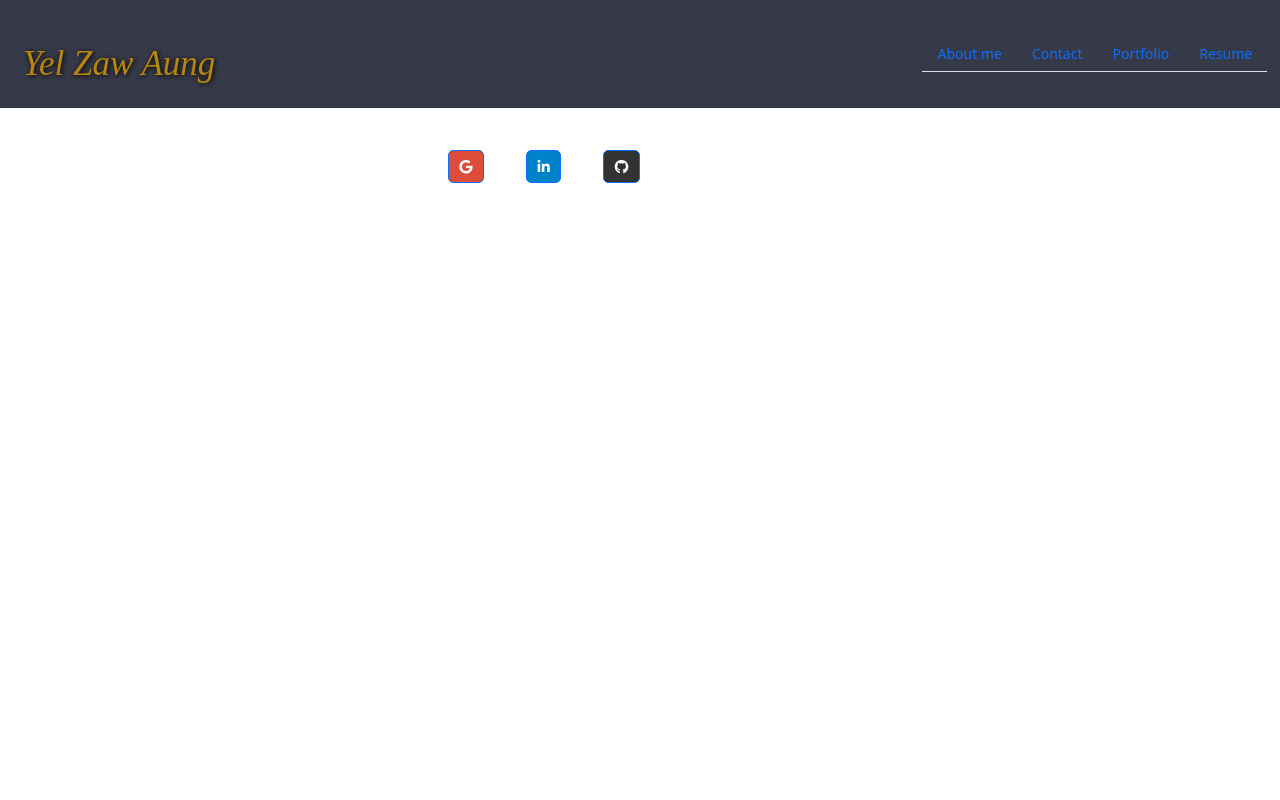
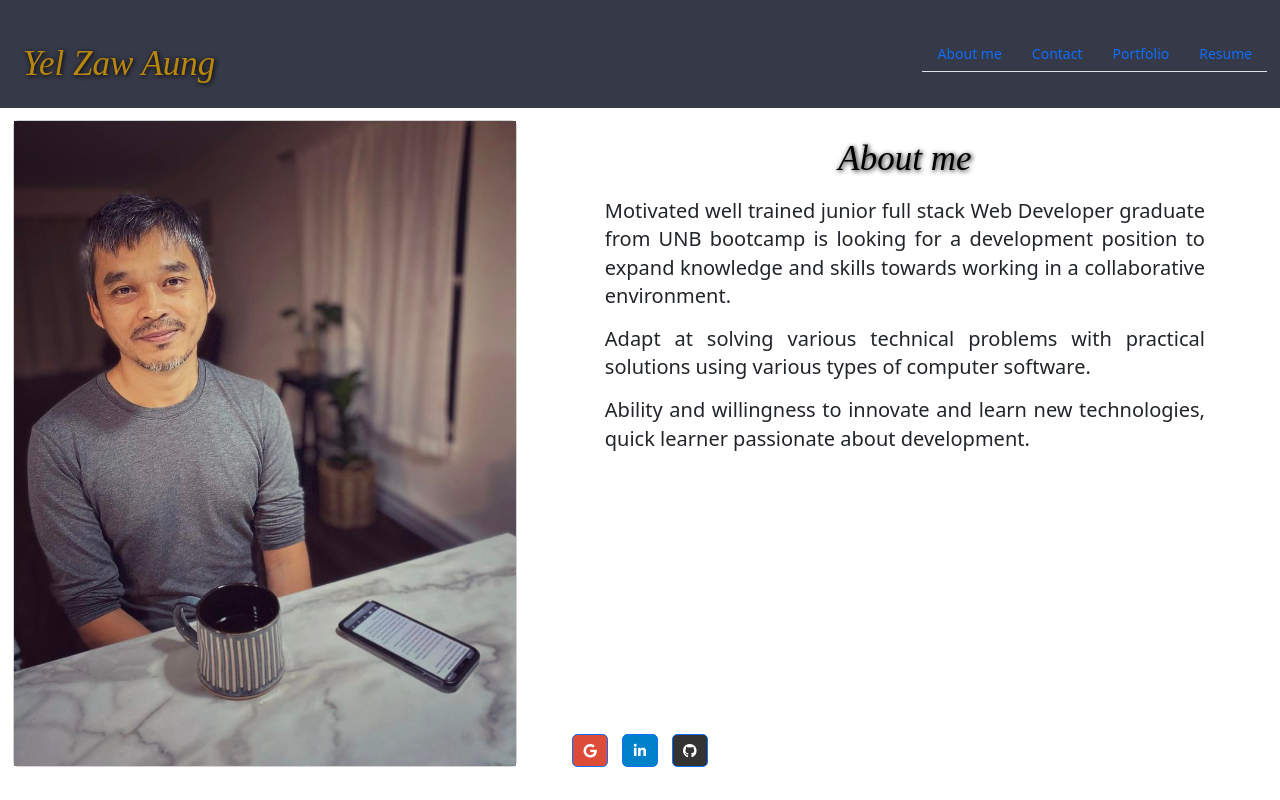
Before and after one commit to Yelzaw/yel-react-portfolio, a React (Create React App) app: page / in a window 1280 px wide. Built offline with nearby package versions, Linux system fonts and the light colour scheme.

Commit message:
Completed About me

```diff
--- a/package.json
+++ b/package.json
@@ -11,6 +11,7 @@
     "dotenv": "^16.0.3",
     "pretty": "^2.0.0",
     "react": "^18.2.0",
+    "react-bootstrap": "^2.7.2",
     "react-dom": "^18.2.0",
     "react-scripts": "5.0.1",
     "web-vitals": "^2.1.4"
--- a/src/components/Footer.js
+++ b/src/components/Footer.js
@@ -14,9 +14,9 @@ const styles = {
 
 export default function Footer() {
     return (
-            <div className="col-md-3 col-lg-4 col-xl-4 mx-auto mt-4">
+            <div className="contactfooter">
                 <a
-                className="btn btn-primary btn-floating m-4"
+                className="btn btn-primary btn-floating m-2"
                 style={styles.email}
                 href="mailto:yelzawaung@gmail.com"
                 role="button"
@@ -25,7 +25,7 @@ export default function Footer() {
                 </a>
 
                 <a
-                className="btn btn-primary btn-floating m-4"
+                className="btn btn-primary btn-floating m-2"
                 style={styles.linkedin}
                 href="https://www.linkedin.com/in/yel-zaw-aung-69a0b975/"
                 role="button"
@@ -34,7 +34,7 @@ export default function Footer() {
                 </a>
 
                 <a
-                className="btn btn-primary btn-floating m-4"
+                className="btn btn-primary btn-floating m-2"
                 style={styles.github}
                 href="https://github.com/Yelzaw"
                 role="button"
--- a/src/components/NavTabs.js
+++ b/src/components/NavTabs.js
@@ -1,11 +1,11 @@
 import React from 'react';
 import './styles/Header.css';
-
+import profile from './images/profile_1.jpg'
 function NavTabs({ currentPage, handlePageChange }) {
     return (
         <header>
             <div className="profile">
-            <h1>Yel Zaw Aung</h1>
+                <h1>Yel Zaw Aung</h1>
             </div>
             <nav>
                     <ul className="nav nav-tabs">
--- a/src/components/PortfolioContainer.js
+++ b/src/components/PortfolioContainer.js
@@ -10,9 +10,6 @@ export default function PortfolioContainer() {
     const [currentPage, setCurrentPage] = useState('Home');
 
     const renderPage = () => {
-        if (currentPage === 'Aboutme') {
-            return <Aboutme />;
-        }
         if (currentPage === 'Portfolio') {
             return <Portfolio />;
         }
@@ -22,6 +19,8 @@ export default function PortfolioContainer() {
         if (currentPage === 'Resume') {
             return <Resume />;
         }
+        return <Aboutme />;
+
     };
 
     const   handlePageChange = (page) => setCurrentPage(page);
--- a/src/components/pages/Aboutme.js
+++ b/src/components/pages/Aboutme.js
@@ -1,5 +1,25 @@
 import React from "react";
+import '../styles/Aboutme.css';
+import Card from 'react-bootstrap/Card';
+import profile from '../images/profile_1.jpg';
 
 export default function Aboutme() {
+    return (
+        <div style={{display:'flex'}}>
+            <Card style={{
+                width:'100%',
+                margin: '1%'
+                }}>
+                <img src={profile}/>
+                </Card>
+            <div>
+            <h1 className="aboutme"
+            >About me</h1>
 
+            <p>Motivated well trained junior full stack Web Developer graduate from UNB bootcamp is looking for a development position to expand knowledge and skills towards working in a collaborative environment.</p>
+            <p>Adapt at solving various technical problems with practical solutions using various types of computer software. </p>
+            <p>Ability and willingness to innovate and learn new technologies, quick learner passionate about development. </p>
+            </div>
+        </div>
+    )
 }
--- /dev/null
+++ b/src/components/styles/Aboutme.css
@@ -0,0 +1,11 @@
+.aboutme {
+    text-align: center;
+    color: black
+}
+
+p {
+    font-weight:500;
+    text-align: justify;
+    margin: 10%;
+    font-size: 20px;
+}
--- a/src/components/styles/Header.css
+++ b/src/components/styles/Header.css
@@ -1,7 +1,3 @@
-
-  * {
-    box-sizing: border-box;
-  }
 
   /*setting of body and set main page background color with linear-gardient instead of default color white*/
   body {
@@ -11,8 +7,8 @@
     min-height: 100vh;
     justify-content: flex-start;
     font-family: Arial, Helvetica, sans-serif;
-    background-color: #363947;
-    /* background: linear-gradient(0.25turn, #3f87a6, #ebf8e1, #f69d3c); */
+    background: #363947;
+    /* background: linear-gradient(0.25turn, #48341d, #ebf8e1, #48341d); */
   }
 
   /*Display arrangment of header section*/
@@ -25,15 +21,6 @@
 
   }
 
-  /*Tree and sky image as background image in header section
-  .background-image {
-    background-image: url("../images/sky.jpg");
-    height: 100px;
-    background-position: center;
-    background-repeat: no-repeat;
-    background-size: cover;
-    position: relative;
-  }*/
 
   /*Adjust arrangement of diplay of profile photo and name*/
   .profile {
@@ -134,73 +121,6 @@
     font-weight: bold;
   }
 
-  aside {
-    width: 25%;
-    border-right: 2px solid lightslategray;
-    opacity: 0.9;
-    font-size: 100%;
-  }
-
-  article {
-    width: 75%;
-    max-height: 100%;
-    padding-left: 10px;
-    justify-content: space-evenly;
-    line-height: 1.5;
-    font-size: medium;
-  }
-  /*Setting of image (screenshot of webpage) in Projects section*/
-  .images {
-    max-width: 100%;
-    position: relative;
-    border-style: none;
-    width: 46%;
-    float: left;
-    margin: 10px;
-    font-weight: bold;
-  }
-
-  img {
-    display: inline-grid;
-    grid-template-columns: auto auto auto;
-    max-width: 100%;
-    height: auto;
-  }
-
-  /*When cursor is hover on image, the image will enlarge and will show shadow*/
-  .images:hover {
-    position: relative;
-    box-shadow: 0 0 5px black;
-    transform: scale(1.1);
-    z-index: 4;
-    filter: grayscale(50%);
-  }
-  /*Setting of text box that showing project name at the bottom of project's image*/
-  figcaption {
-    font-size: small;
-    background-color:#363947;
-    text-align: center;
-  }
-
-  /*Height setting for About-me section*/
-  .about-me {
-    height: 200px;
-  }
-
-  /*Setting for Contact Me Section*/
-  .contact-me {
-    display: flex;
-    font-weight: bold;
-    padding: 5px;
-    align-content: center;
-    align-items: center;
-    height: fit-content;
-  }
-
-  .contact-me ul  {
-    justify-content: space-around;
-  }
-
   /*Properties of the text (github & linkedin)*/
   .highlighter {
     color: white;
@@ -213,10 +133,13 @@
     color: wheat;
   }
 
-  footer {
+  .contactfooter {
     display: flex;
     justify-content: center;
     padding: 2%;
     font-weight: bold;
     color: #fcfcfc;
+    position: fixed;
+    bottom: 0;
+    width: 100%;
   }
```
Also changed, not shown: 1 other file (tests, documents, lock files or other folders).
